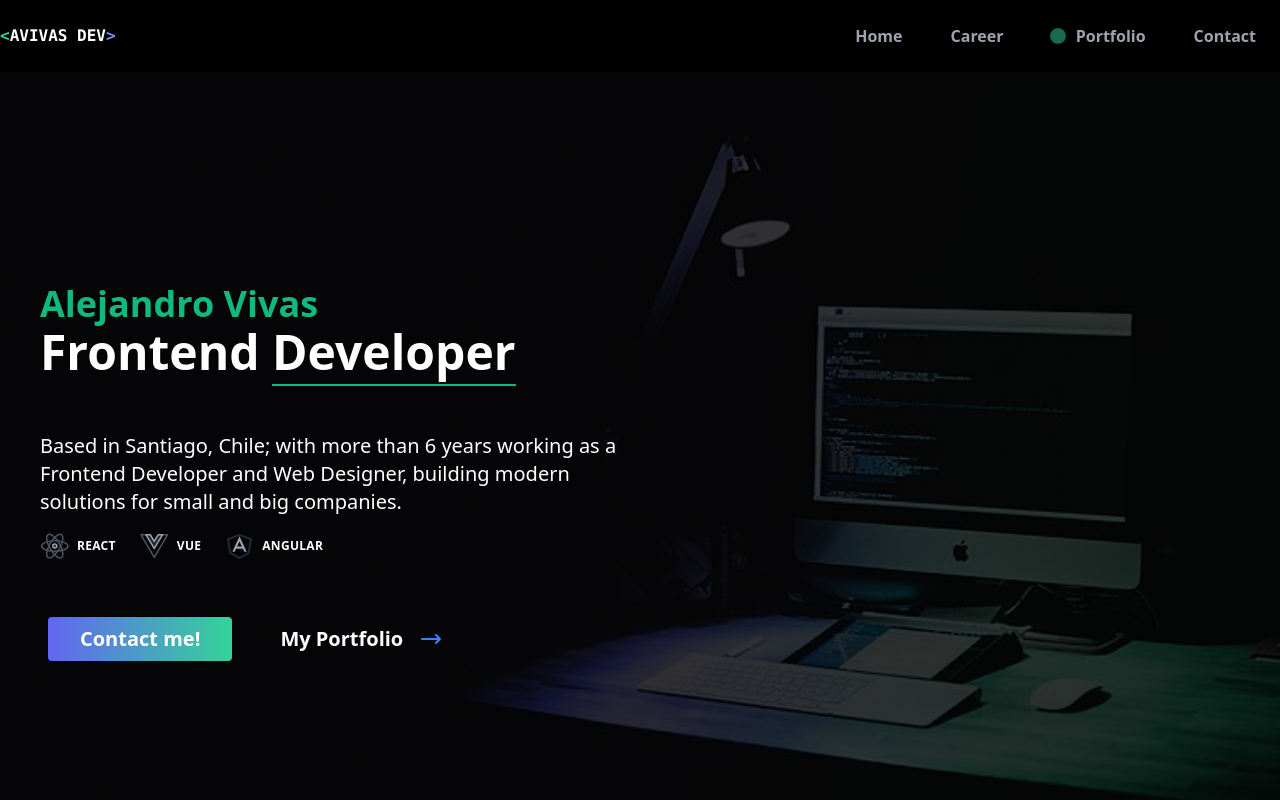
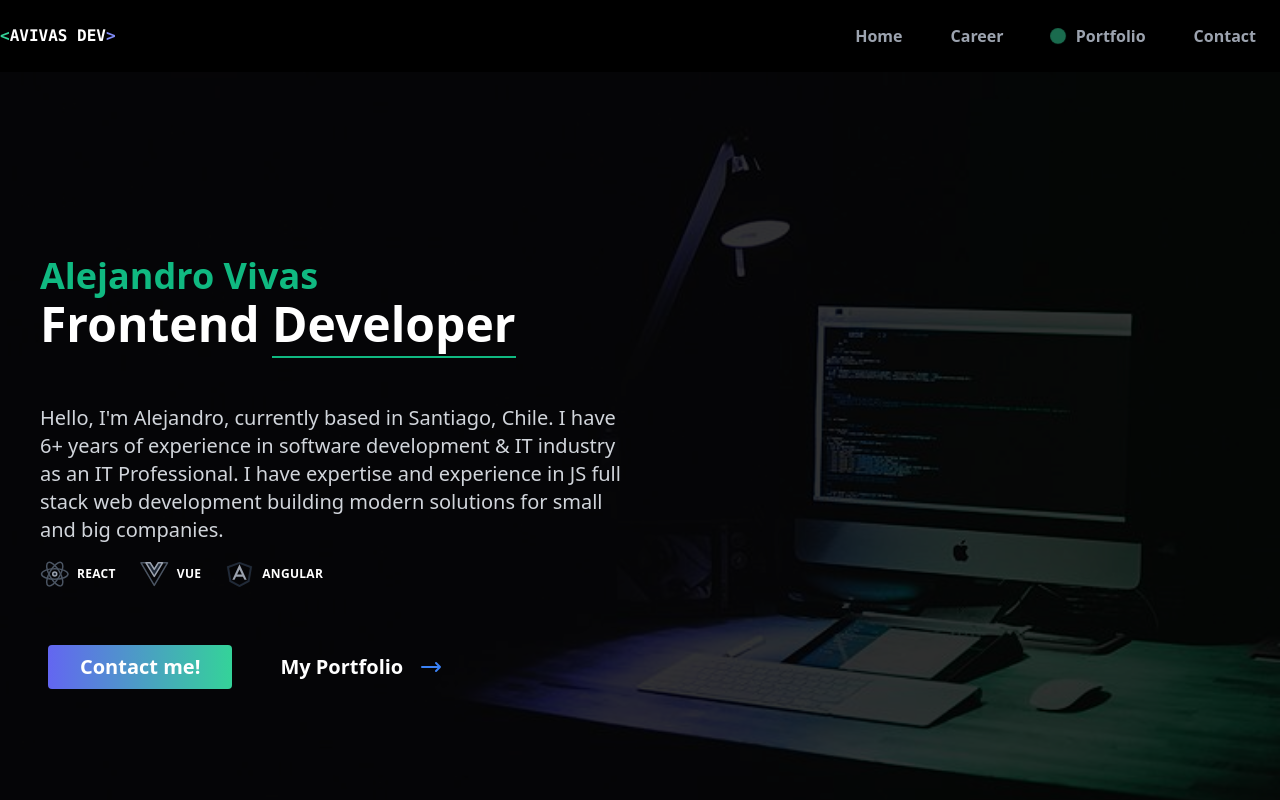
Before and after one commit to AlexSegen/nextjs-alexlab, a Next.js app: page / in a window 1280 px wide. Shown: the top 800 px of the page. Built offline with nearby package versions, Linux system fonts and the light colour scheme.

Commit message:
First Commit

```diff
--- a/components/home/hero.jsx
+++ b/components/home/hero.jsx
@@ -13,8 +13,8 @@ const Hero = () => {
                     <div className="w-2/4 text-xl text-left">
                         <h4 className="mb-1 text-4xl font-bold text-green-500">Alejandro Vivas</h4>
                         <h1 className="text-5xl font-bold text-white mb-14" id="target">Frontend <span className="border-b-2 border-green-500">Developer</span></h1>
-                        <p className="mb-4">
-                            Based in Santiago, Chile; with more than 6 years working as a Frontend Developer and Web Designer, building modern solutions for small and big companies.
+                        <p className="mb-4 font-normal text-gray-300">
+                            Hello, I'm Alejandro, currently based in Santiago, Chile. I have 6+ years of experience in software development & IT industry as an IT Professional. I have expertise and experience in JS full stack web development building modern solutions for small and big companies.
                         </p>
 
                         <div className="mt-4">
--- a/components/shared/header-alt.jsx
+++ b/components/shared/header-alt.jsx
@@ -29,7 +29,7 @@ const Header = () => {
                             <NavItem href="/">Home</NavItem>
                             <NavItem href="/career">Career</NavItem>
                             <NavItem href="/portfolio"><i className="inline-flex w-3 h-3 mr-2 bg-green-400 rounded-full opacity-75 animate-ping"></i> Portfolio</NavItem>
-                            <NavItem href="#contact">Contact</NavItem>
+                            <NavItem href="/#contact">Contact</NavItem>
                         </nav>
                     </div>
                 </div>
```
